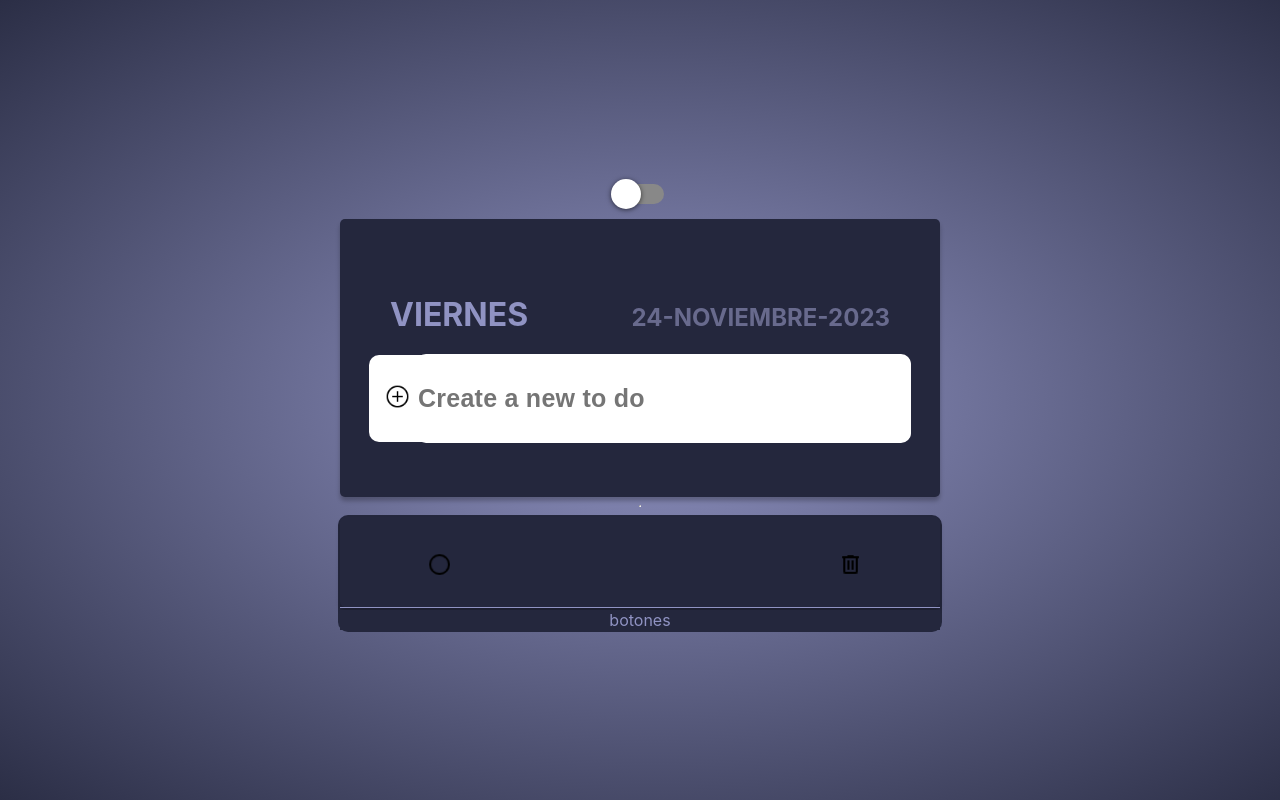
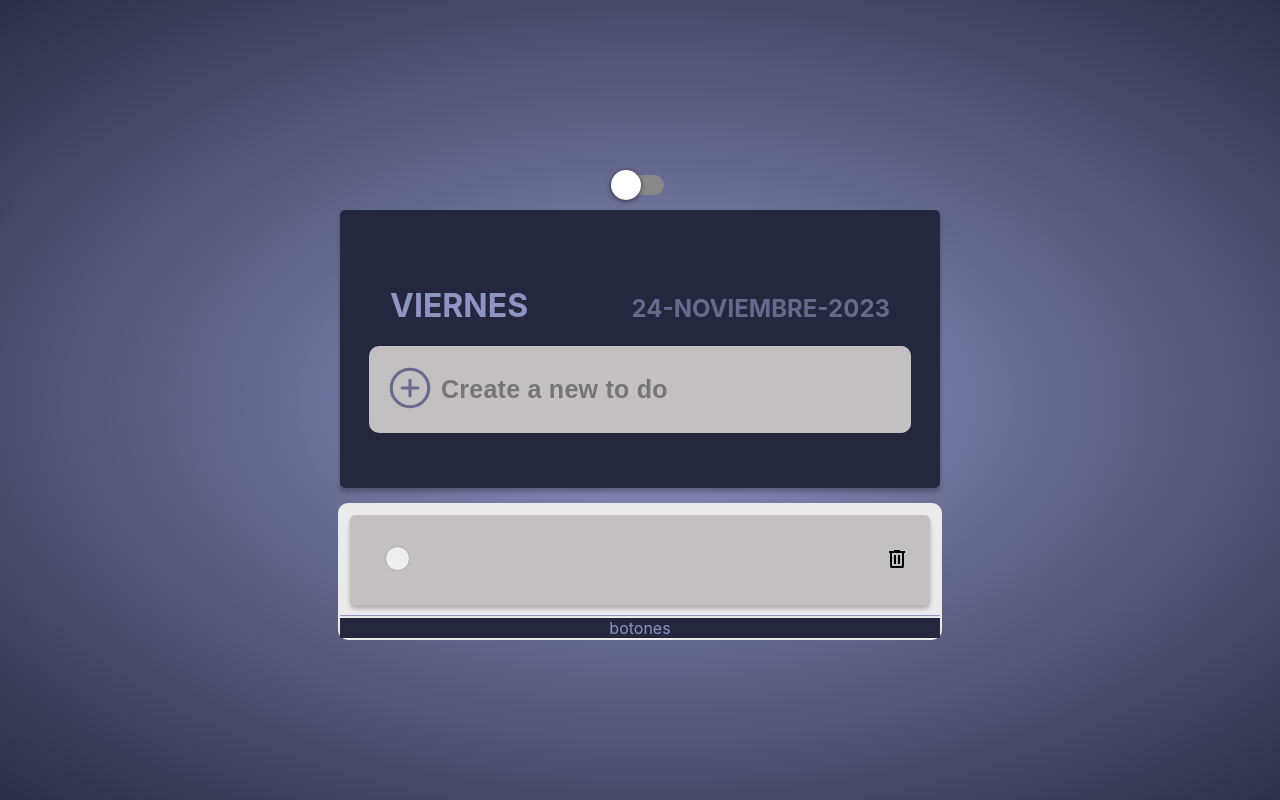
Before and after one commit to SabriLu11/AP-React-UTN-Grupo1, a React (Create React App) app: page / in a window 1280 px wide. Both pictures are taken after a click on the button 397 px from the left and 444 px from the top of the page. Built offline with nearby package versions, Linux system fonts and the light colour scheme.

Commit message:
agrego darkmode, corrigo algunos estilos y agrego checkbox

```diff
--- a/package.json
+++ b/package.json
@@ -3,11 +3,14 @@
   "version": "0.1.0",
   "private": true,
   "dependencies": {
+    "@nextui-org/react": "^2.2.9",
     "@testing-library/jest-dom": "^5.17.0",
     "@testing-library/react": "^13.4.0",
     "@testing-library/user-event": "^13.5.0",
+    "framer-motion": "^10.16.5",
     "react": "^18.2.0",
     "react-dom": "^18.2.0",
+    "react-icons": "^4.12.0",
     "react-scripts": "5.0.1",
     "web-vitals": "^2.1.4"
   },
--- a/src/App.css
+++ b/src/App.css
@@ -1,20 +1,24 @@
-:root{
-  --violetaOscuro : #171723;
+:root {
+  --violetaOscuro: #171723;
   --violetaMedio: #24273d;
-  --violetaClaro : #9093C3;
+  --violetaClaro: #9093c3;
   --blanco: #ebebeb;
+  --VioletaGrisaceo: #686a8d;
 }
 
 /*---- Container general view ----*/
-.containerApp{
+.containerApp {
   display: flex;
   flex-direction: column;
   align-items: center;
   justify-content: center;
-  background: radial-gradient(79.55% 73.87% at 51.2% 50%, #9093C3 0%, #24273D 100%);
+  background: radial-gradient(
+    79.55% 73.87% at 51.2% 50%,
+    #9093c3 0%,
+    #24273d 100%
+  );
   min-height: 100vh;
 }
-
 
 /*---- Header Form ----*/
 .headerForm {
@@ -26,9 +30,8 @@
   box-shadow: 0px 4px 4px 0px rgba(0, 0, 0, 0.25);
   border-radius: 5px;
   justify-content: center;
-  align-items:center;
+  align-items: center;
 }
-
 
 /* Switch */
 .react-switch {
@@ -39,17 +42,48 @@
 }
 
 /* Theme - Dark /Ligth */
-#Dark{
-  background: radial-gradient(79.55% 73.87% at 51.2% 50%, #9093C3 0%, #24273D 100%);
-  }
+#Dark {
+  background: radial-gradient(
+    79.55% 73.87% at 51.2% 50%,
+    #9093c3 0%,
+    #24273d 100%
+  );
+}
 
+#Light {
+  background: radial-gradient(
+    79.55% 73.87% at 51.2% 50%,
+    #24273d 0%,
+    #9093c3 100%
+  );
+}
 
+#formLight {
+  background: var(--blanco);
+}
 
-#Light{
-  background: radial-gradient(79.55% 73.87% at 51.2% 50%, #24273D 0%,#9093C3  100%);
+#formImputLight {
+  background: rgb(194, 192, 192);
+  color: var(--VioletaGrisaceo);
+}
+#formImputDark {
+  background: var(--violetaClaro);
+  color: var(--violetaOscuro);
+}
 
-  }
+#iconAddLight {
+  color: var(--VioletaGrisaceo);
+}
 
-  #formLight{
-    background: var(--blanco);
-  }
+#listLight {
+  background: var(--blanco);
+  color: var(--VioletaGrisaceo);
+}
+
+#spanLight {
+  color: var(--VioletaGrisaceo);
+}
+
+#spanDark {
+  color: var(--violetaOscuro);
+}
--- a/src/App.jsx
+++ b/src/App.jsx
@@ -55,7 +55,7 @@ function App() {
           <MyDate />
           <TaskForm value={value} handleAdd={handleAdd} setValue={setValue} />
         </div>
-        <hr />
+
         <TaskFrame list={list} handleDelete={handleDelete} setValue={setValue} />
       </div>
     </>
--- a/src/Components/Date/MyDate.css
+++ b/src/Components/Date/MyDate.css
@@ -21,14 +21,3 @@ h1{
 h2{
     color: var(--VioletaGrisaceo);
 }
-
-
-/* Agrega estilos específicos para el tema Dark */
-
-
-  /* Agrega estilos específicos para el tema Light */
-
-  .form.Light {
-    background: white;
-    color: var(--violetaClaro);
-  }
--- a/src/Components/TaskForm/TaskForm.css
+++ b/src/Components/TaskForm/TaskForm.css
@@ -2,6 +2,7 @@
   --violetaOscuro: #171723;
   --violetaMedio: #24273d;
   --violetaClaro: #9093C3;
+  --VioletaGrisaceo: #686A8D;
 }
 
 .form {
@@ -13,6 +14,10 @@
   align-items: center;
 }
 
+input{
+  padding: 0;
+
+}
 .form input {
   background-color: var(--violetaClaro);
   color: var(--violetaOscuro);
@@ -30,6 +35,7 @@ button {
   margin-left: 10px;
 }
 
-img {
-  width: 50px;
+.iconAdd {
+  font-size: 50px;
+  color: #24273d;
 }
--- a/src/Components/TaskForm/TaskForm.jsx
+++ b/src/Components/TaskForm/TaskForm.jsx
@@ -1,19 +1,21 @@
 import { useThemeContext } from '../../context/ThemeContext';
+import { IoAddCircleOutline } from "react-icons/io5";
 import './TaskForm.css';
 
 const TaskForm = ({ value, handleAdd, setValue }) => {
+
     //manejo del tema
     const {contextTheme} = useThemeContext()
     const themeClass = contextTheme === 'Dark' ? 'Dark' : 'Light';
 
     return (
-    <div className= {`form ${themeClass}`} >
+    <div className= 'form' id={`formImput${themeClass}`} >
         <button onClick={handleAdd}>
-            <img src='.././btn-add.png' alt='add button' />
+        <IoAddCircleOutline  className='iconAdd' id={`iconAdd${themeClass}`}/>
         </button>
-        <input className= {`form ${themeClass}`} value={value} onChange={(e) => setValue(e.target.value)} placeholder='Create a new to do'/>
+        <input className= 'form' id={`formImput${themeClass}`}  value={value} onChange={(e) => setValue(e.target.value)} placeholder='Create a new to do'/>
     </div>
     );
-};
+  };
 
-export default TaskForm;
+  export default TaskForm;
--- a/src/Components/TaskForm/TaskFrame.css
+++ b/src/Components/TaskForm/TaskFrame.css
@@ -5,12 +5,15 @@
 }
 
 .frame {
+  width: 600px;
   background-color: var(--violetaMedio);
   border-radius: 10px;
   align-items: center;
+  margin-top: 15px;
 }
 
 .taskSeparator {
+
   padding-top: 1px;
   margin-left: 0;
   margin-right: 0;
--- a/src/Components/TaskForm/TaskFrame.jsx
+++ b/src/Components/TaskForm/TaskFrame.jsx
@@ -1,10 +1,14 @@
 import './TaskFrame.css';
 import TaskList from '../TaskList/TaskList'
+import { useThemeContext } from '../../context/ThemeContext';
 
 const TaskFrame = ({ list, handleDelete, setValue }) => {
+    //manejo del tema
+    const {contextTheme} = useThemeContext()
+    const themeClass = contextTheme === 'Dark' ? 'Dark' : 'Light';
     return (
         <>
-            < table className="frame" >
+            <table className='frame' id={`list${themeClass}`}>
                 {
                     list.map((tarea, index) => (
                         <tr>
@@ -20,9 +24,10 @@ const TaskFrame = ({ list, handleDelete, setValue }) => {
                 }
 
                 <tr className='buttonsFrame'>
+
                     <span>botones</span>
                 </tr>
-            </table >
+            </table>
         </>
     );
 };
--- a/src/Components/TaskList/TaskList.css
+++ b/src/Components/TaskList/TaskList.css
@@ -1,39 +1,78 @@
-
+* {
+  box-sizing: border-box;
+}
 
 li {
   list-style: none;
 }
 
-.listaTask {
-    width: 600px;
+.containerlistaTask {
+  margin: 10px;
+  width: 580px;
   height: 90px;
   border-radius: 5px;
-    background: #24273D;
+  background: #24273d;
   box-shadow: 0px 4px 4px 0px rgba(0, 0, 0, 0.25);
-    background-color: #24273D ;
+  background-color: #24273d;
   display: flex;
   justify-content: space-around;
   align-items: center;
+}
+
+.listTask{
+    padding-left: 15px;
+    padding-right: 15px;
+    width: 580px;
+    display: flex;
+    justify-content: space-between;
 
 }
-
 .task {
-    display: inline-block;
-    position: sticky;
-    color: #9093C3;
-    font-family: Rosario;
+  color: #9093c3;
+  font-family: -apple-system, BlinkMacSystemFont, "Segoe UI", "Roboto", "Oxygen",
+    "Ubuntu", "Cantarell", "Fira Sans", "Droid Sans", "Helvetica Neue",
+    sans-serif;
   font-size: 25px;
   font-style: normal;
   font-weight: 600;
   line-height: normal;
   letter-spacing: 0.5px;
-    width: 339px;
   height: 35px;
-    top: -324px;
-    left: 600px;
+
   padding-right: 25px;
 }
 
-img {
+/* Estiliza el checkbox */
+.checkbox {
+  appearance: none; /* Oculta el estilo predeterminado del sistema operativo */
+  -webkit-appearance: none; /* Para navegadores basados en WebKit (como Chrome y Safari) */
+  -moz-appearance: none; /* Para navegadores basados en Gecko (como Firefox) */
+  outline: none; /* Elimina el contorno predeterminado al hacer clic */
+  position: relative;
   width: 25px;
+  height: 25px;
+  border-radius: 50%;
+  background-color: #eee;
+  border: 1px solid #aaa;
+  cursor: pointer;
 }
+
+/* Pseudo-elemento para la esfera dentro del checkbox */
+.checkbox::before {
+  content: "";
+  width: 15px;
+  height: 15px;
+  border-radius: 50%; /* Hace que el seudoelemento sea redondo */
+  background-color: var(--violetaOscuro);
+  position: absolute;
+  top: 50%;
+  left: 50%;
+  transform: translate(-50%, -50%);
+  display: none;
+  transition: all 1s;
+}
+
+/* Muestra la esfera cuando el checkbox está marcado */
+.checkbox:checked::before {
+  display: block;
+}
--- a/src/Components/TaskList/TaskList.jsx
+++ b/src/Components/TaskList/TaskList.jsx
@@ -1,22 +1,32 @@
 
+import { useThemeContext } from '../../context/ThemeContext';
 import './TaskList.css';
 import React from 'react';
 
 
 
+
 const TaskList = ({ tarea, handleDelete, setValue }) => {
+     //manejo del tema
+     const {contextTheme} = useThemeContext()
+
+     const themeClass = contextTheme === 'Dark' ? 'Dark' : 'Light';
+
     return (
-        <div className='listaTask '>
+        <div className='containerlistaTask ' id={`formImput${themeClass}`}>
             <li>
-                <button className='btn' onClick={handleDelete}>
-                    <img src='.././radio.png' alt='add button' />
+            <div className='listTask' >
+            <button className='btn' >
+                  <input type='checkbox' className='checkbox'/>
                 </button>
 
-                <span className='task'>{tarea}</span>
+                <span className='task' id={`span${themeClass}`}>{tarea}</span>
 
                 <button className='btn' onClick={handleDelete}>
                     <img src='.././bin.png.png' alt='remove task' />
                 </button>
+            </div>
+
             </li>
         </div>
     );
```
Also changed, not shown: 1 other file (tests, documents, lock files or other folders). Lines whose indentation alone changed are shown as unchanged.
